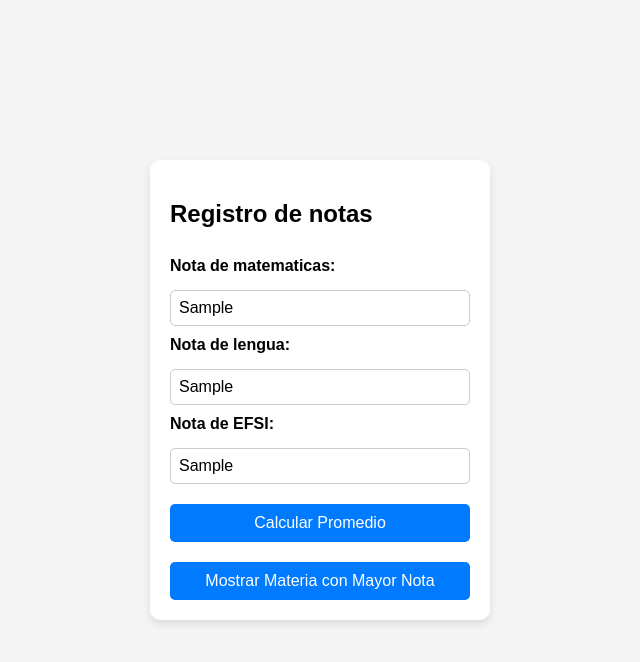
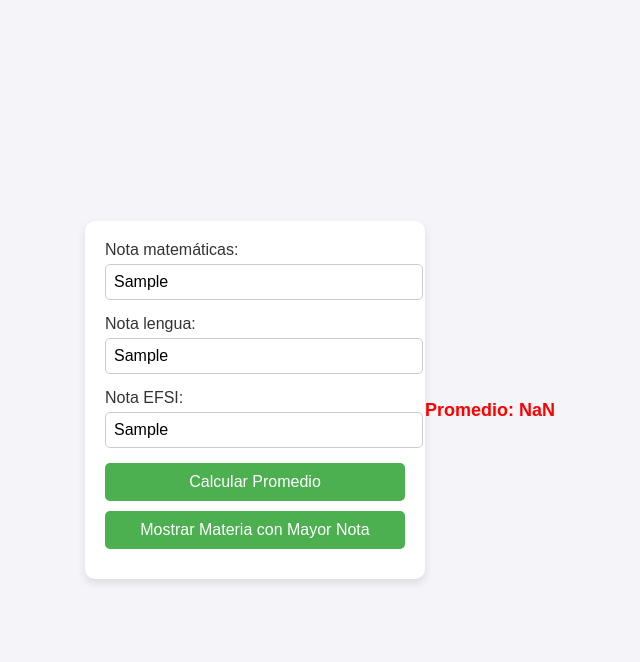
Before and after one commit to liamcohenn/Tp1BIS_form, a plain HTML site: page index.html in a window 1280 px wide. Both pictures are taken after typing "Sample", "Sample", "Sample" into the empty fields and a click on the button "Calcular Promedio". Shown: the whole page, without its empty margins (320-960 px from the left). Drawn offline with Linux system fonts and the light colour scheme.

Commit message:
casiTerminado

```diff
--- a/index.html
+++ b/index.html
@@ -1,30 +1,26 @@
 <!DOCTYPE html>
-<html lang="en">
+<html lang="es">
 <head>
     <meta charset="UTF-8">
     <meta name="viewport" content="width=device-width, initial-scale=1.0">
+    <title>Formulario de Notas</title>
     <link rel="stylesheet" href="styles.css">
-    <title>Formulario de notas</title>
 </head>
 <body>
+    <form id="formulario">
+        <label for="matematicas">Nota matemáticas:</label>
+        <input type="text" id="notaMatematicas" onkeyup="validacionNotas(this)">
 
-        <form id="notas">
-            <h2>Registro de notas</h2>
+        <label for="lengua">Nota lengua:</label>
+        <input type="text" id="notaLengua" onkeyup="validacionNotas(this)">
 
-            <label for="matematica">Nota de matematicas:</label>
-            <input type="text" id="notaMatematicas" onkeyup="validarNota(this)">
+        <label for="efsi">Nota EFSI:</label>
+        <input type="text" id="notaEfsi" onkeyup="validacionNotas(this)">
 
-            <label for="lengua">Nota de lengua:</label>
-            <input type="text" id="notaLengua" onkeyup="validarNota(this)">
-
-            <label for="efsi">Nota de EFSI:</label>
-            <input type="text" id="notaEfsi" onkeyup="validarNota(this)">
-
-            <button type="button" onclick="calcularPromedio()">Calcular Promedio</button>
-            <button type="button" onclick="materiaMayorNota()">Mostrar Materia con Mayor Nota</button>
-        </form>
-
-    <script src="js/script.js" defer></script>
+        <button type="button" onclick="calcularPromedio()">Calcular Promedio</button>
+        <button type="button" onclick="materiaMayorNota()">Mostrar Materia con Mayor Nota</button>
+    </form>
+    <script src="script.js"></script>
     <div id="resultado"></div>
 </body>
 </html>
--- a/script.js
+++ b/script.js
@@ -1,18 +1,58 @@
 const MAX = 10
 const MIN = 1
+const APROBADO = 6
 
-
-function validarNota(input) {
+function validacionNotas(input) {
     const nota = parseFloat(input.value);
-    if (nota < MIN || nota > MAX) {
+    if (nota < MIN || nota > MAX)
+    {
         input.style.color = 'red';
-    } else {
+    }
+    else
+    {
         input.style.color = 'green';
     }
 }
+
+function obtenerNotas() {
+    const matematicas = parseFloat(document.getElementById('notaMatematicas').value);
+    const lengua = parseFloat(document.getElementById('notaLengua').value);
+    const efsi = parseFloat(document.getElementById('notaEfsi').value);
+    return [matematicas, lengua, efsi];
+}
+function validarCampos() {
+    const matematicas = parseFloat(document.getElementById('notaMatematicas').value);
+    const lengua = parseFloat(document.getElementById('notaLengua').value);
+    const efsi = parseFloat(document.getElementById('notaEfsi').value);
+    return matematicas != '' && lengua != '' && efsi != '';
+}
+
 function calcularPromedio() {
     const notas = obtenerNotas();
-    if (!camposCompletos()) {
+    if (!validarCampos())
+    {
+        alert('Complete los campos vacios');
+        return;
+    }
+    if (notas.some(nota => nota < MIN || nota > MAX))
+    {
+        alert(`Las notas ingresadas deberian ser entre ${MIN} y ${MAX} `);
+        return;
+    }
+
+    const promedio = (notas[0] + notas[1] + notas[2]) / 3;
+    const resultado = document.getElementById('resultado');
+    resultado.textContent = `Promedio: ${promedio}`;
+
+    if (promedio >= APROBADO) {
+        resultado.style.color = 'green';
+    } else {
+        resultado.style.color = 'red';
+    }
+}
+function materiaMayorNota() {
+    const notas = obtenerNotas();
+    if (!validarCampos()) {
         alert('Por favor, complete todos los campos.');
         return;
     }
@@ -20,42 +60,12 @@ function calcularPromedio() {
         alert('Por favor, ingrese notas válidas entre 1 y 10.');
         return;
     }
-    const promedio = (notas[0] + notas[1] + notas[2]) / 3;
-    const resultado = document.getElementById('resultado');
-    resultado.textContent = `Promedio: ${promedio}`;
-    if (promedio >= 6) {
-        resultado.style.color = 'green';
-    } else {
-        resultado.style.color = 'red';
-    }
-}
-function mostrarMateriaMayorNota() {
-    const notas = obtenerNotas();
-    if (!camposCompletos()) {
-        alert('Por favor, complete todos los campos.');
-        return;
-    }
-    if (notas.some(nota => nota < 1 || nota > 10)) {
-        alert('Por favor, ingrese notas válidas entre 1 y 10.');
-        return;
-    }
-    const materias = ['Matemática', 'Lengua', 'EFSI'];
+    const materias = ['matemáticas', 'lengua', 'efsi'];
     const maxNota = Math.max(...notas);
-    const materiasConMaxNota = materias.filter((materia, index) => notas[index] === maxNota);
+
+    const mejorMateria = materias.filter((materia, index) => notas[index] === maxNota);
     const resultadoDiv = document.getElementById('resultado');
-    resultadoDiv.textContent = `Materia(s) con mayor nota: ${materiasConMaxNota.join(', ')}`;
+
+    resultadoDiv.textContent = `Materia(s) con mayor nota: ${mejorMateria.join(', ')}`;
     resultadoDiv.style.color = 'blue';
 }
-
-function obtenerNotas() {
-    const matematica = parseFloat(document.getElementById('matematica').value);
-    const lengua = parseFloat(document.getElementById('lengua').value);
-    const efsi = parseFloat(document.getElementById('efsi').value);
-    return [matematica, lengua, efsi];
-}
-function camposCompletos() {
-    const matematica = document.getElementById('matematica').value;
-    const lengua = document.getElementById('lengua').value;
-    const efsi = document.getElementById('efsi').value;
-    return matematica != '' && lengua != '' && efsi != '';
-}
--- a/styles.css
+++ b/styles.css
@@ -1,69 +1,98 @@
-/* Estilos generales */
+/* Estilo general del cuerpo */
 body {
     font-family: Arial, sans-serif;
-    background-color: #f4f4f4;
+    background-color: #f4f4f9;
+    margin: 0;
+    padding: 0;
     display: flex;
     justify-content: center;
     align-items: center;
     height: 100vh;
-    margin: 0;
-    flex-direction: column;
 }
 
 /* Estilo del formulario */
-form {
-    background: #fff;
+#formulario {
+    background-color: white;
     padding: 20px;
     border-radius: 10px;
     box-shadow: 0 4px 8px rgba(0, 0, 0, 0.1);
-    display: flex;
-    flex-direction: column;
-    gap: 10px;
     width: 300px;
 }
 
-/* Etiquetas */
+/* Estilo de las etiquetas */
 label {
-    font-weight: bold;
+    font-size: 16px;
     margin-bottom: 5px;
+    display: block;
+    color: #333;
 }
 
-/* Inputs */
-input {
+/* Estilo de los campos de entrada */
+input[type="text"] {
+    width: 100%;
     padding: 8px;
+    margin-bottom: 15px;
     border: 1px solid #ccc;
     border-radius: 5px;
     font-size: 16px;
-    transition: 0.3s;
 }
 
-input:focus {
-    border-color: #007bff;
+input[type="text"]:focus {
+    border-color: #4CAF50;
     outline: none;
-    box-shadow: 0 0 5px rgba(0, 123, 255, 0.5);
 }
 
-/* Botones */
+/* Estilo de los botones */
 button {
-    background: #007bff;
+    background-color: #4CAF50;
     color: white;
+    padding: 10px;
     border: none;
-    padding: 10px;
     border-radius: 5px;
+    width: 100%;
     font-size: 16px;
     cursor: pointer;
-    transition: 0.3s;
-    margin-top: 10px;
+    margin-bottom: 10px;
+    transition: background-color 0.3s ease;
 }
 
 button:hover {
-    background: #0056b3;
+    background-color: #45a049;
 }
 
-/* Resultado */
+button:active {
+    background-color: #388e3c;
+}
+
+/* Estilo para el resultado */
 #resultado {
     margin-top: 20px;
     font-size: 18px;
     font-weight: bold;
-    color: #333;
+    text-align: center;
 }
+
+/* Color rojo para el mensaje de error */
+#resultado.red {
+    color: red;
+}
+
+/* Color verde para el promedio aprobado */
+#resultado.green {
+    color: green;
+}
+
+/* Color azul para la materia con mayor nota */
+#resultado.blue {
+    color: blue;
+}
+
+/* Estilo para los mensajes de error en los inputs */
+input[type="text"][style*="color: red"] {
+    border-color: red;
+}
+
+/* Estilo para los mensajes de éxito en los inputs */
+input[type="text"][style*="color: green"] {
+    border-color: green;
+}
```
